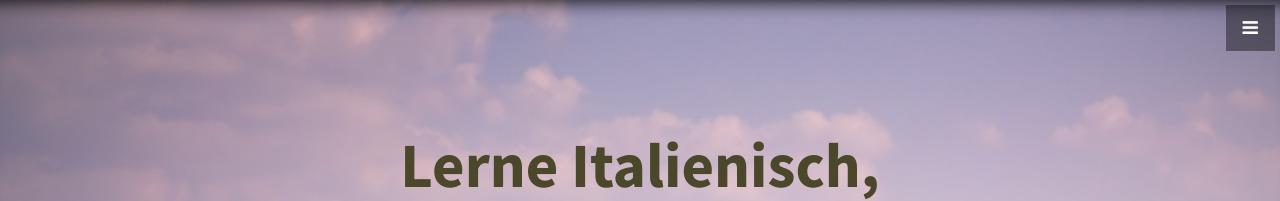
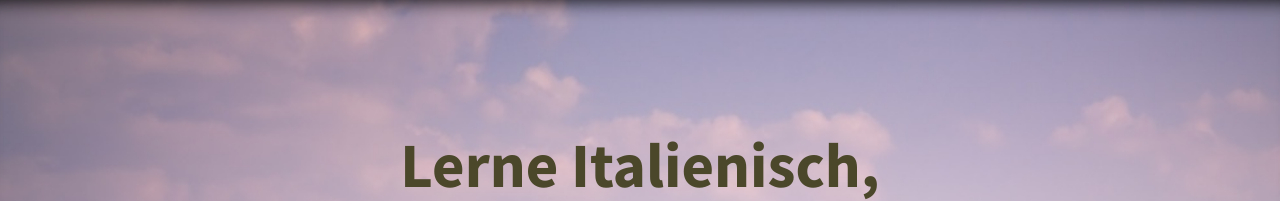
Before and after one commit to baldellig/italienisch, a Jekyll site: the page built from index.html, in a window 1280 px wide. Shown: the top 201 px of the page. Built offline with Jekyll 4.4.1, drawn with Linux system fonts in a browser that asks for light colours.

Commit message:
new post

```diff
--- a/_includes/navigation.html
+++ b/_includes/navigation.html
@@ -1,4 +1,4 @@
-<a id="menu-toggle" href="#" class="btn btn-dark btn-lg toggle"><i class="fa fa-bars"></i></a>
+<!-- <a id="menu-toggle" href="#" class="btn btn-dark btn-lg toggle"><i class="fa fa-bars"></i></a>
 <nav id="sidebar-wrapper">
   <ul class="sidebar-nav">
     <a id="menu-close" href="#" class="btn btn-light btn-lg pull-right toggle"><i class="fa fa-times"></i></a>
@@ -9,16 +9,17 @@
       <a href="#top" onclick = $("#menu-close").click(); >Home</a>
     </li>
     <li>
-      <a href="#about" onclick = $("#menu-close").click(); >Unser Angebot</a>
+      <a href="#about" onclick = $("#menu-close").click(); >Unser</a>
     </li>
-    <!-- <li>
+    <li>
       <a href="#services" onclick = $("#menu-close").click(); >Services</a>
     </li>
- -->    <!-- <li>
+    <li>
       <a href="#portfolio" onclick = $("#menu-close").click(); >Portfolio</a>
     </li>
     <li>
       <a href="#contact" onclick = $("#menu-close").click(); >Contact</a>
-    </li> -->
+    </li>
   </ul>
 </nav>
+ -->
```
